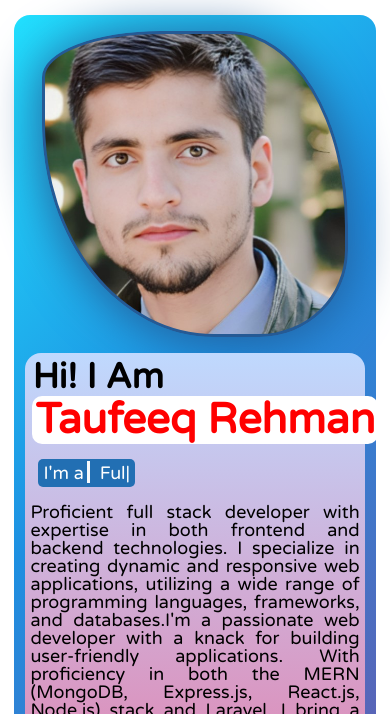
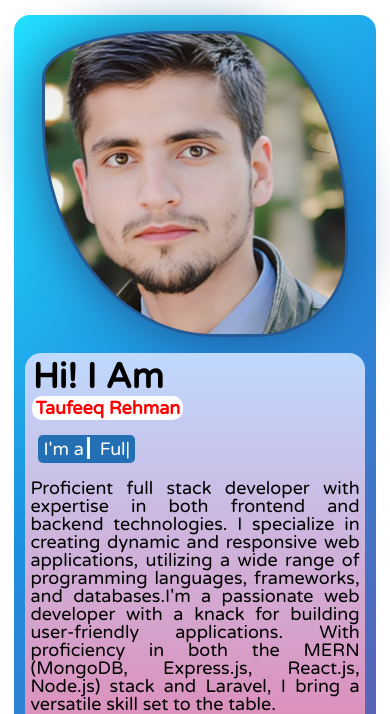
Before and after one commit to Tufi007/Portfolio, a plain HTML site: page index.html in a window 390 px wide. Shown: the part 118-832 px from the top of the page. Drawn offline with nearby package versions, Linux system fonts and the light colour scheme.

Commit message:
adding portfolio new version

```diff
--- a/index.html
+++ b/index.html
@@ -10,6 +10,7 @@
     <link rel="stylesheet" href="projects.css" />
     <link rel="stylesheet" href="about.css" />
     <script src="https://unpkg.com/typed.js@2.1.0/dist/typed.umd.js"></script>
+    <link rel="shortcut icon" href="./images/icons8-working-with-a-laptop-100.png" type="image/x-icon">
     <title>Portfolio</title>
   </head>
   <body>
--- a/intro.css
+++ b/intro.css
@@ -203,7 +203,7 @@
 
     .developername{
       width: max-content;
-      font-size: larger;
+      font-size: large;
     }
 
   }
```
Also changed, not shown: images/icons8-working-with-a-laptop-100.png (added).
